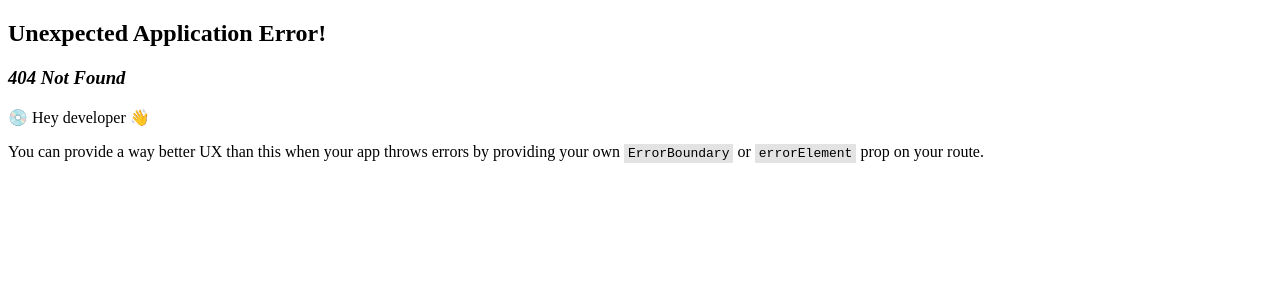
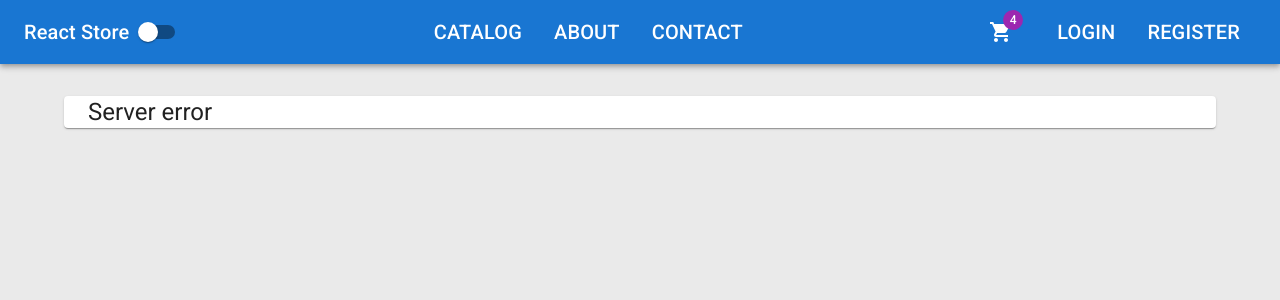
Before and after one commit to jdcorrea/ReactReduxNetECommerce, a React (Vite) app in the folder client/: page /server-error in a window 1280 px wide. Before the commit this address had no page. Shown: the top 300 px of the page. Built offline with nearby package versions, Linux system fonts and the light colour scheme.

Commit message:
Created server error component

```diff
--- a/client/src/app/api/agent.ts
+++ b/client/src/app/api/agent.ts
@@ -1,3 +1,4 @@
+import { router } from "@app/router/Router";
 import axios, { AxiosError, AxiosResponse } from "axios";
 import { toast } from 'react-toastify'
 
@@ -26,7 +27,7 @@
       toast.error(data.title)
       break
     case 500:
-      toast.error(data.title)
+      router.navigate('/server-error', {state: {error: data}})
       break
     default:
       break
--- /dev/null
+++ b/client/src/app/errors/ServerError.tsx
@@ -0,0 +1,27 @@
+import { Container, Divider, Paper, Typography } from "@mui/material"
+import { useLocation } from "react-router-dom"
+
+function ServerError() {
+  const {state} = useLocation()
+
+  return (
+    <Container component={Paper}>
+      { state?.error
+        ? (
+          <>
+            <Typography gutterBottom variant="h3" color='secondary'>
+                {state.error.title}
+            </Typography>
+            <Divider />
+            <Typography variant="body1">
+              {state.error.detail || 'Internal Server Error'}
+            </Typography>
+          </>
+        )
+        : <Typography gutterBottom variant='h5'>Server error</Typography>
+    }
+    </Container>
+  )
+}
+
+export default ServerError
--- a/client/src/app/router/Router.tsx
+++ b/client/src/app/router/Router.tsx
@@ -1,3 +1,4 @@
+import ServerError from "@app/errors/ServerError"
 import App from "@app/layout/App"
 import AboutPage from "@features/about/AboutPage"
 import Catalog from "@features/catalog/Catalog"
@@ -16,6 +17,7 @@
       {path: 'catalog/:id', element: <ProductDetails />},
       {path: 'about', element: <AboutPage />},
       {path: 'contact', element: <ContactPage />},
+      {path: 'server-error', element: <ServerError />},
     ]
   }
 ])
```
